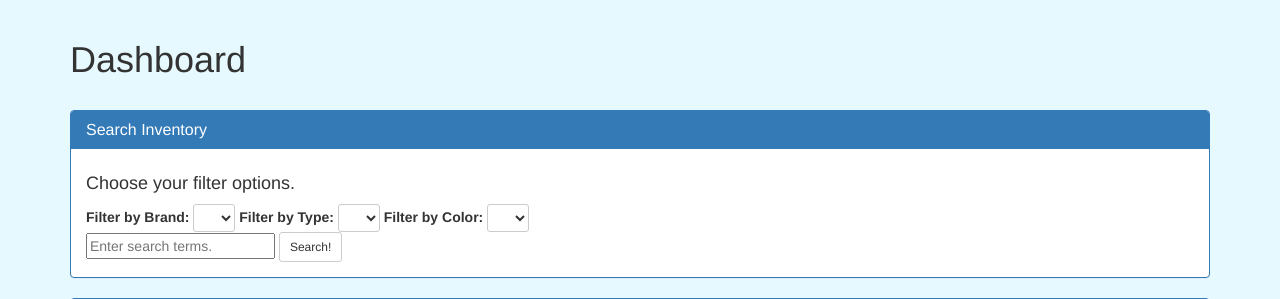
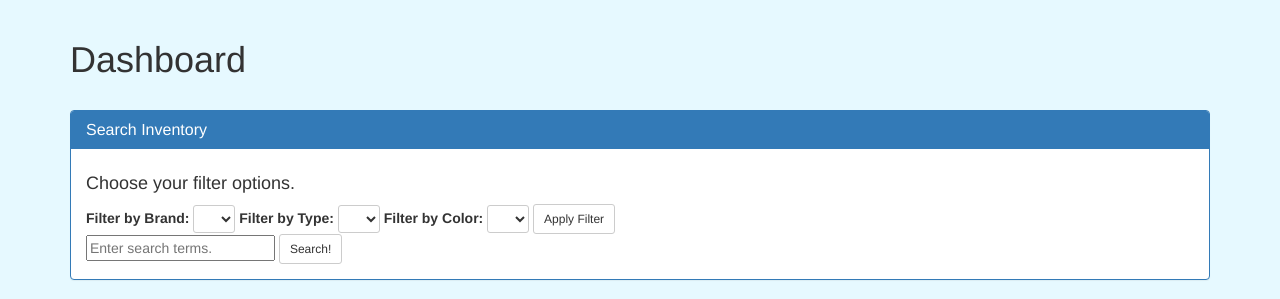
Before and after one commit to jgriffith23/crafters-closet, a Flask app: page /dashboard/1 in a window 1280 px wide. Shown: the part 80-379 px from the top of the page. Run offline with Flask 2, Linux system fonts and the light colour scheme; the visitor is signed in with stand-in values (Sample User, id 1); data comes from the database, SQL or seed files in the repository; data that the repository does not hold is empty; some libraries are stand-ins or nearby versions.

Commit message:
Can fetch rows from a user's inventory based on one column filter and get them to the front end.

```diff
--- a/helpers.py
+++ b/helpers.py
@@ -144,6 +144,42 @@ def get_all_units_by_supply_type():
 
 #     return is_duplicate
 
+############################################################
+# Functions to generate inventory table based on filtering
+############################################################
+
+def get_full_inventory(user_id):
+    """Gets a user's entire supply inventory."""
+
+    inventory = db.session.query(SupplyDetail.supply_type,
+                                 SupplyDetail.brand,
+                                 SupplyDetail.color,
+                                 SupplyDetail.units,
+                                 SupplyDetail.purchase_url,
+                                 Item.qty,
+                                 Item.item_id).outerjoin(Item).filter_by(user_id=user_id).all()
+
+
+def get_inventory_by_brand(user_id, brand):
+    """Given a user and a supply brand, fetches inventory table HTML to only
+    display supplies from that brand."""
+
+    columns_to_get_q = db.session.query(SupplyDetail.supply_type,
+                                        SupplyDetail.brand,
+                                        SupplyDetail.color,
+                                        SupplyDetail.units,
+                                        SupplyDetail.purchase_url,
+                                        Item.qty,
+                                        Item.item_id).outerjoin(Item)
+
+    filtered_columns_q = columns_to_get_q.filter(Item.user_id == user_id,
+                                                 SupplyDetail.brand == brand)
+
+    columns = filtered_columns_q.all()
+
+    return columns
+
+
 ###########################################################
 # Generate supply info table in project.html
 ###########################################################
--- a/server.py
+++ b/server.py
@@ -9,7 +9,7 @@ from model import User, SupplyDetail, Project, ProjectSupply, Item
 #from reg_auth import register_form, handle_register, login_form, handle_login, logout
 from helpers import get_all_supply_types, get_all_supply_units, get_all_brands, get_all_colors, get_matching_sd
 from helpers import get_all_brands_by_supply_type, get_all_units_by_supply_type
-from helpers import craft_project_supplies_info
+from helpers import craft_project_supplies_info, get_inventory_by_brand
 
 app = Flask(__name__)
 
@@ -41,7 +41,7 @@ def index():
 ####################################################
 
 @app.route('/dashboard/<int:user_id>')
-def show_dashboard(user_id):
+def show_dashboard(user_id, inventory=None):
     """Show a user's dashboard."""
 
     # Get the user's id from the session, if possible.
@@ -53,13 +53,14 @@ def show_dashboard(user_id):
 
         # Get the current user's inventory details as a list of tuples of the
         # format: (type, brand, color, units, url, qty)
-        inventory = db.session.query(SupplyDetail.supply_type,
-                                     SupplyDetail.brand,
-                                     SupplyDetail.color,
-                                     SupplyDetail.units,
-                                     SupplyDetail.purchase_url,
-                                     Item.qty,
-                                     Item.item_id).outerjoin(Item).filter_by(user_id=user_id).all()
+        if inventory is None:
+            inventory = db.session.query(SupplyDetail.supply_type,
+                                         SupplyDetail.brand,
+                                         SupplyDetail.color,
+                                         SupplyDetail.units,
+                                         SupplyDetail.purchase_url,
+                                         Item.qty,
+                                         Item.item_id).outerjoin(Item).filter_by(user_id=user_id).all()
 
         # Get the user's projects.
         projects = Project.query.filter(Project.user_id == user_id).all()
@@ -87,6 +88,9 @@ def show_dashboard(user_id):
         return redirect("/")
 
 
+# The following routes are dashboard routes because the "add supply" window
+# appears as part of the dashboard template, and we need this data before
+# we can submit a new supply.
 @app.route("/dashboard/brands.json")
 def get_brands():
     """Fetch all brands in the db by supply type, and return as JSON."""
@@ -149,6 +153,22 @@ def add_supply():
 
     return redirect(url_for('.show_dashboard', user_id=session.get("user_id")))
 
+
+@app.route("/inventory/filter.html")
+def filter_inventory():
+    brand = request.args.get("brand")
+    user_id = session.get("user_id")
+
+    inventory_tups = get_inventory_by_brand(user_id, brand)
+    print "########################################################"
+    print "I'm filter_inventory, and I got this from AJAX: ", brand
+    print "########################################################"
+
+    print "########################################################"
+    print "I'm filter_inventory, and I got this from gibb:", inventory_tups
+    print "########################################################"
+
+    return str(inventory_tups)
 
 
 ########################################################################
--- /dev/null
+++ b/static/js/inventorySearch.js
@@ -0,0 +1,21 @@
+console.log("Hey I found inventorySearch woo!");
+
+// FIXME: On click of one filtering option, disable others!!!
+
+$("#apply-filter").on("click", function() {
+    console.log("so I found your apply-filter event...");
+    console.log("brand, type, color from dropdowns incoming...");
+    console.log($("#filter-brand").val(),
+                $("#filter-type").val(),
+                $("#filter-color").val());
+
+    var brand = $("#filter-brand").val();
+
+    // Need to use encodeURIComponent() to escape spaces, &, etc. to sanitize
+    // input. Will be useful later too!
+    var encodedBrand = encodeURIComponent(brand);
+    var requestURL = "/inventory/filter.html?brand=" + encodedBrand;
+    $.get(requestURL, function(results){
+        console.log("Here's my result fresh from Flask: " + results);
+    });
+});
--- a/templates/dashboard.html
+++ b/templates/dashboard.html
@@ -46,6 +46,8 @@
                 {% endfor %}
               </select>
 
+              <button type="button" id="apply-filter" class="btn btn-default btn-sm" data-target="">Apply Filter</button>
+
               <br>
 
               <input type="text" name="search-params" id="search-params" placeholder="Enter search terms.">
@@ -55,6 +57,8 @@
       </div>
   </div>
 </div>
+
+<script src="/static/js/inventorySearch.js"></script>
 
 <div class="panel panel-primary">
     <div class="panel-heading">
```
